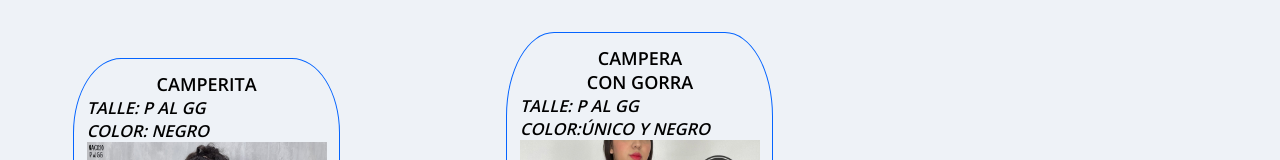
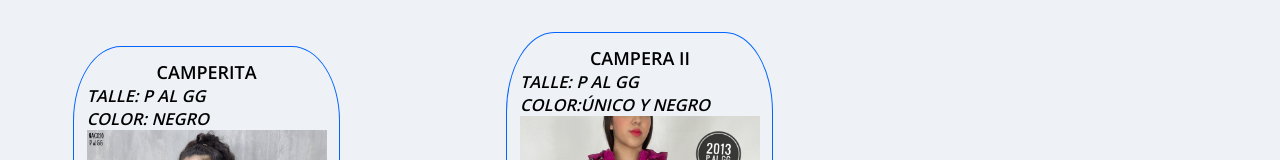
Before and after one commit to wwwcesar9/punto_modaSJ, a plain HTML site: page mAbrigos.html in a window 1280 px wide. Shown: the part 1020-1180 px from the top of the page. Drawn offline with nearby package versions, Linux system fonts and the light colour scheme; a script that the page names is missing.

Commit message:
Commit
fashion_point

```diff
--- a/mAbrigos.html
+++ b/mAbrigos.html
@@ -203,7 +203,7 @@
             <!--10-->
 
             <div class="item">
-                <span class="titulo-item">CAMPERA <br> CON GORRA</span>
+                <span class="titulo-item">CAMPERA II</span>
                 <span class="sub_titulo-item">Talle: P al GG <br>Color:Único y Negro</span>
                 <img src="assets/img/Mujeres/Invierno/14.jpeg" alt="" class="img-item">
                 <span class="precio-item">$54.000</span>
```
Also changed, not shown: camisetas.html (+1 -1 lines).
